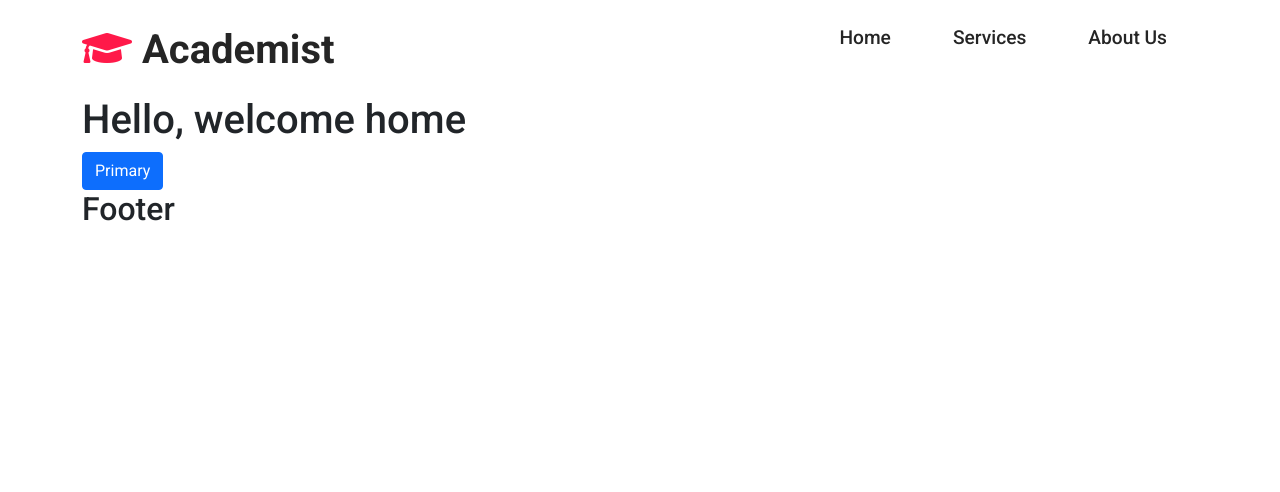
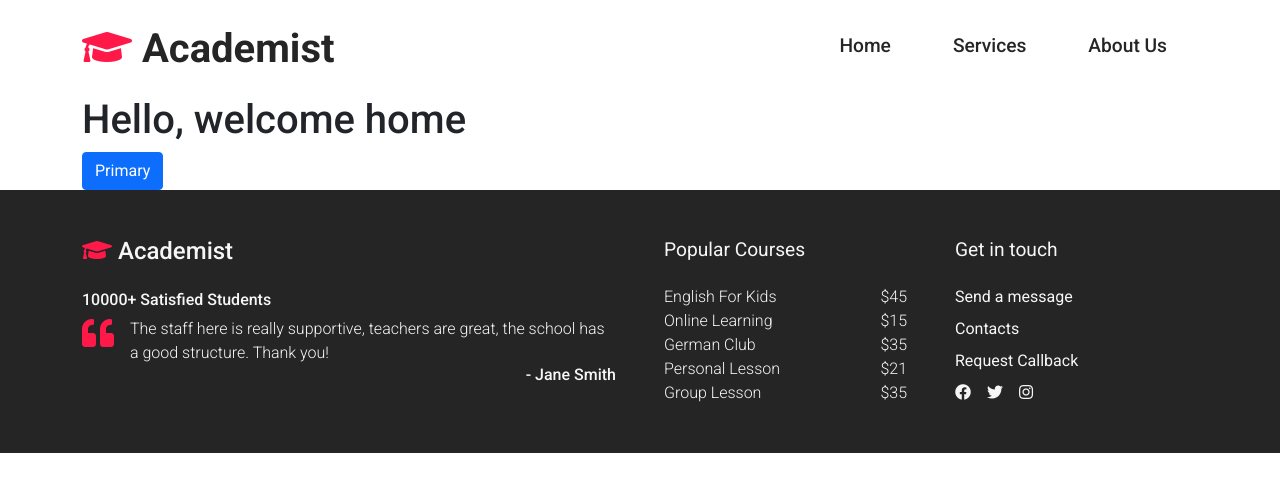
Before and after one commit to TasnimulHasan007/academist, a React (Create React App) app: page / in a window 1280 px wide. Shown: the top 492 px of the page. Built offline with nearby package versions, Linux system fonts and the light colour scheme.

Commit message:
footer added

```diff
--- a/src/App.css
+++ b/src/App.css
@@ -1,10 +1,11 @@
-@import url("https://fonts.googleapis.com/css2?family=Roboto:ital,wght@0,400;0,500;0,700;1,300&display=swap");
+@import url("https://fonts.googleapis.com/css2?family=Roboto:wght@300;400;500;700&display=swap");
 
 /* variables */
 :root {
   --primary-color: #ff1949;
   --primary-dark: #252525;
   --primary-text: #333;
+  --text-light: #f6f6f6;
 }
 
 /* resets */
@@ -18,6 +19,9 @@ ul li {
   list-style: none;
 }
 
+a {
+  text-decoration: none;
+}
 /* app */
 .App {
   font-family: "Roboto", sans-serif;
--- /dev/null
+++ b/src/components/Footer/Footer.css
@@ -0,0 +1,64 @@
+/* footer */
+footer {
+  background-color: var(--primary-dark);
+  color: var(--text-light);
+}
+
+footer h3 {
+  font-size: 1.2rem;
+  font-weight: 400;
+}
+
+.footer-container {
+  padding-block: 3rem;
+}
+
+.footer-container .brand {
+  font-size: 1.5rem;
+  font-weight: 500;
+  color: var(--text-light);
+}
+
+.footer-container .brand:hover {
+  color: inherit;
+}
+
+footer .details {
+  margin-top: 1.5rem;
+}
+
+footer .details h4 {
+  font-size: 1rem;
+  font-weight: 500;
+}
+
+footer .details p {
+  font-weight: 300;
+  margin-block: 0;
+}
+
+footer .details span {
+  font-weight: 400;
+  display: block;
+  color: var(--text-light);
+  padding-bottom: 0.5rem;
+}
+
+footer .details h5 {
+  font-size: 1rem;
+  text-align: right;
+}
+
+footer .fa-quote-left {
+  color: var(--primary-color);
+  padding-right: 1rem;
+}
+
+footer .link {
+  cursor: pointer;
+  transition: 0.5s ease;
+}
+
+footer .link:hover {
+  color: var(--primary-color);
+}
--- a/src/components/Footer/Footer.jsx
+++ b/src/components/Footer/Footer.jsx
@@ -1,11 +1,68 @@
 import React from "react"
-import { Container } from "react-bootstrap"
+import { Col, Container, Row } from "react-bootstrap"
+import "./Footer.css"
+import { NavLink } from "react-router-dom"
 
 const Footer = () => {
   return (
     <footer>
       <Container>
-        <h2>Footer</h2>
+        <Row className="footer-container gx-5">
+          <Col md={12} lg={6}>
+            <NavLink to="/home" className="brand">
+              <i className="fas fa-graduation-cap"></i> Academist
+            </NavLink>
+            <div className="details">
+              <h4>10000+ Satisfied Students</h4>
+              <div className="d-flex">
+                <i className="fas fa-quote-left fa-2x"></i>
+                <p>
+                  The staff here is really supportive, teachers are great, the
+                  school has a good structure. Thank you!
+                </p>
+              </div>
+              <h5> - Jane Smith</h5>
+            </div>
+          </Col>
+          <Col md={6} lg={3} xs={12}>
+            <h3>Popular Courses</h3>
+            <div className="details">
+              <div className="d-flex justify-content-between link">
+                <p>English For Kids</p>
+                <p>$45</p>
+              </div>
+              <div className="d-flex justify-content-between link">
+                <p>Online Learning</p>
+                <p>$15</p>
+              </div>
+              <div className="d-flex justify-content-between link">
+                <p>German Club</p>
+                <p>$35</p>
+              </div>
+              <div className="d-flex justify-content-between link">
+                <p>Personal Lesson</p>
+                <p>$21</p>
+              </div>
+              <div className="d-flex justify-content-between link">
+                <p>Group Lesson</p>
+                <p>$35</p>
+              </div>
+            </div>
+          </Col>
+          <Col md={6} lg={3} xs={12}>
+            <h3>Get in touch</h3>
+            <div className="details">
+              <span className="link">Send a message</span>
+              <span className="link">Contacts</span>
+              <span className="link">Request Callback</span>
+              <div>
+                <i className="fab fa-facebook pe-3 link"></i>
+                <i className="fab fa-twitter pe-3 link"></i>
+                <i className="fab fa-instagram pe-3 link"></i>
+              </div>
+            </div>
+          </Col>
+        </Row>
       </Container>
     </footer>
   )
--- a/src/components/Header/Header.css
+++ b/src/components/Header/Header.css
@@ -1,32 +1,35 @@
 /* header */
 header {
-  padding-block: 1rem;
+  padding-block: 1.5rem;
 }
 
 header nav {
   display: flex;
   justify-content: space-between;
-  align-items: flex-end;
+  align-items: center;
 }
 
 /* brand */
-header .brand {
+.brand {
   font-weight: 700;
   font-size: 2.5rem;
   text-decoration: none;
   color: var(--primary-dark);
+  line-height: 1;
 }
 
-header .brand i {
+.brand i {
   color: var(--primary-color);
 }
 
 /* nav links */
 header .nav-links {
   display: flex;
+  margin-bottom: 0;
 }
 
 header .nav-link {
+  display: inline-block;
   color: var(--primary-dark);
   font-size: 1.2rem;
   font-weight: 500;
--- a/src/components/Header/Header.jsx
+++ b/src/components/Header/Header.jsx
@@ -11,7 +11,7 @@ const Header = () => {
           {/* brand */}
           <div>
             <NavLink to="/home" className="brand">
-              <i class="fas fa-graduation-cap"></i> Academist
+              <i className="fas fa-graduation-cap"></i> Academist
             </NavLink>
           </div>
           {/* nav links */}
```
